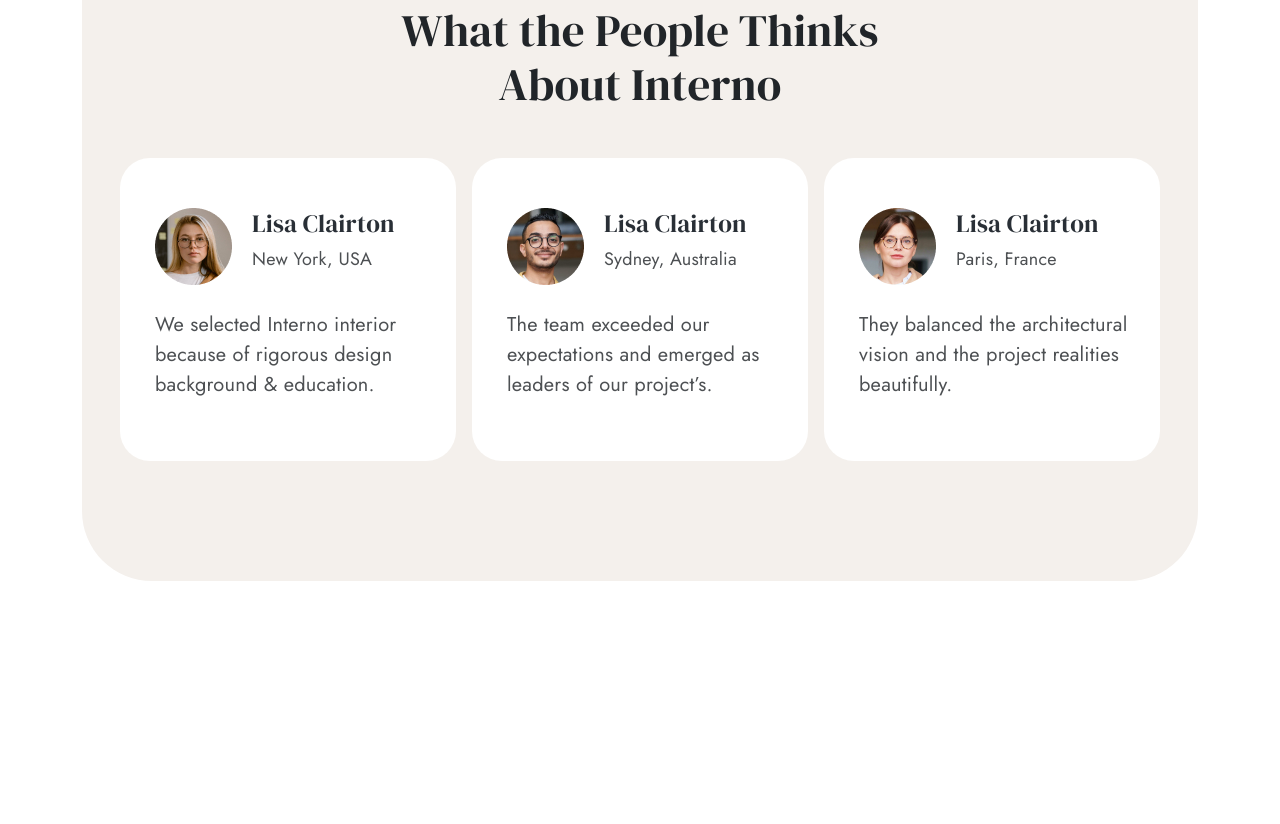
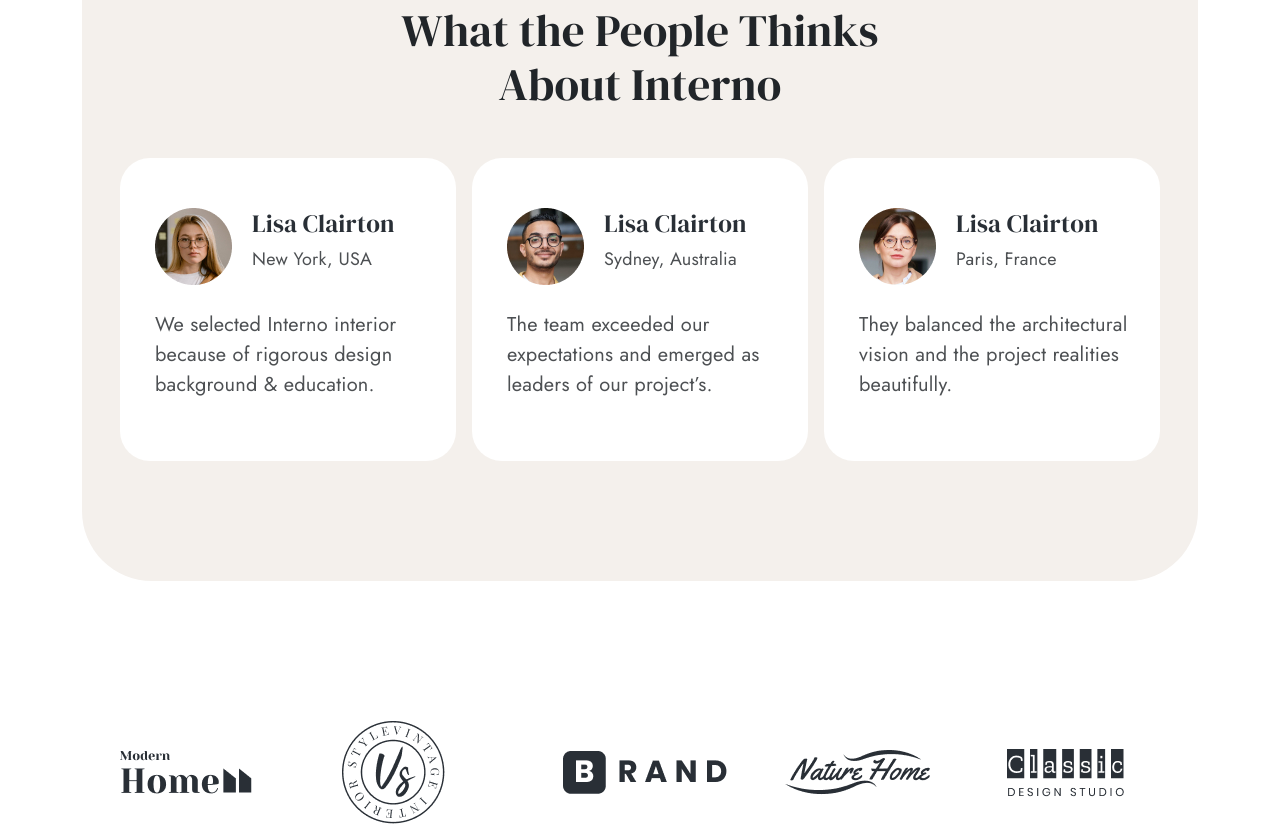
Before and after one commit to sarkorbekabdullaev/Interno, a plain HTML site: page index.html in a window 1280 px wide. Shown: the part 2556-3380 px from the top of the page. Before the commit the page ends 3277 px from the top, so only its background shows below. Drawn offline with nearby package versions, Linux system fonts and the light colour scheme.

Commit message:
logos added

```diff
--- a/css/style.css
+++ b/css/style.css
@@ -335,3 +335,7 @@
         letter-spacing: 0.22px;
         color: #4D5053;
     }
+
+    .logos .container {
+        padding: 0 50px 0 50px;
+    }
--- a/index.html
+++ b/index.html
@@ -155,6 +155,20 @@
         </div>
     </section>
 
+    <section class="logos">
+        <div class="container">
+            <div class="row  justify-content-center justify-content-between align-items-center">
+                <div class="logo col-lg-2"><img src="img/logo1.png" alt="logo"></div>
+                <div class="logo col-lg-2"><img src="img/logo2.png" alt="logo"></div>
+                <div class="logo col-lg-2"><img src="img/logo3.png" alt="logo"></div>
+                <div class="logo col-lg-2"><img src="img/logo4.png" alt="logo"></div>
+                <div class="logo col-lg-2"><img src="img/logo5.png" alt="logo"></div>
+            </div>
+        </div>
+    </section>
+
+    <section class="recent_projects"></section>
+
     <script src="https://cdn.jsdelivr.net/npm/bootstrap@5.1.3/dist/js/bootstrap.bundle.min.js" integrity="sha384-ka7Sk0Gln4gmtz2MlQnikT1wXgYsOg+OMhuP+IlRH9sENBO0LRn5q+8nbTov4+1p" crossorigin="anonymous"></script>
     <script src="https://kit.fontawesome.com/c785792ca6.js" crossorigin="anonymous"></script>
 </body>
```
Also changed, not shown: img/logo1.png (added), img/logo2.png (added), img/logo3.png (added), img/logo4.png (added), img/logo5.png (added).
